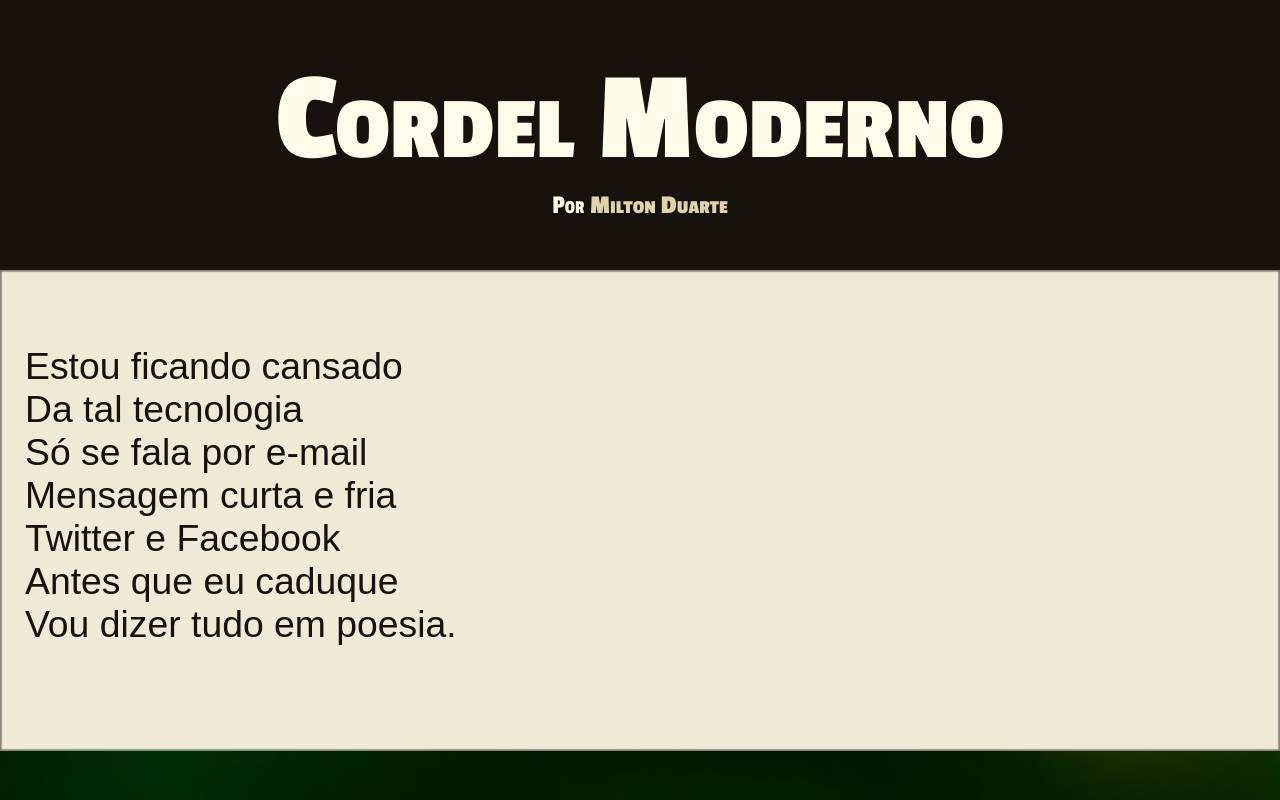
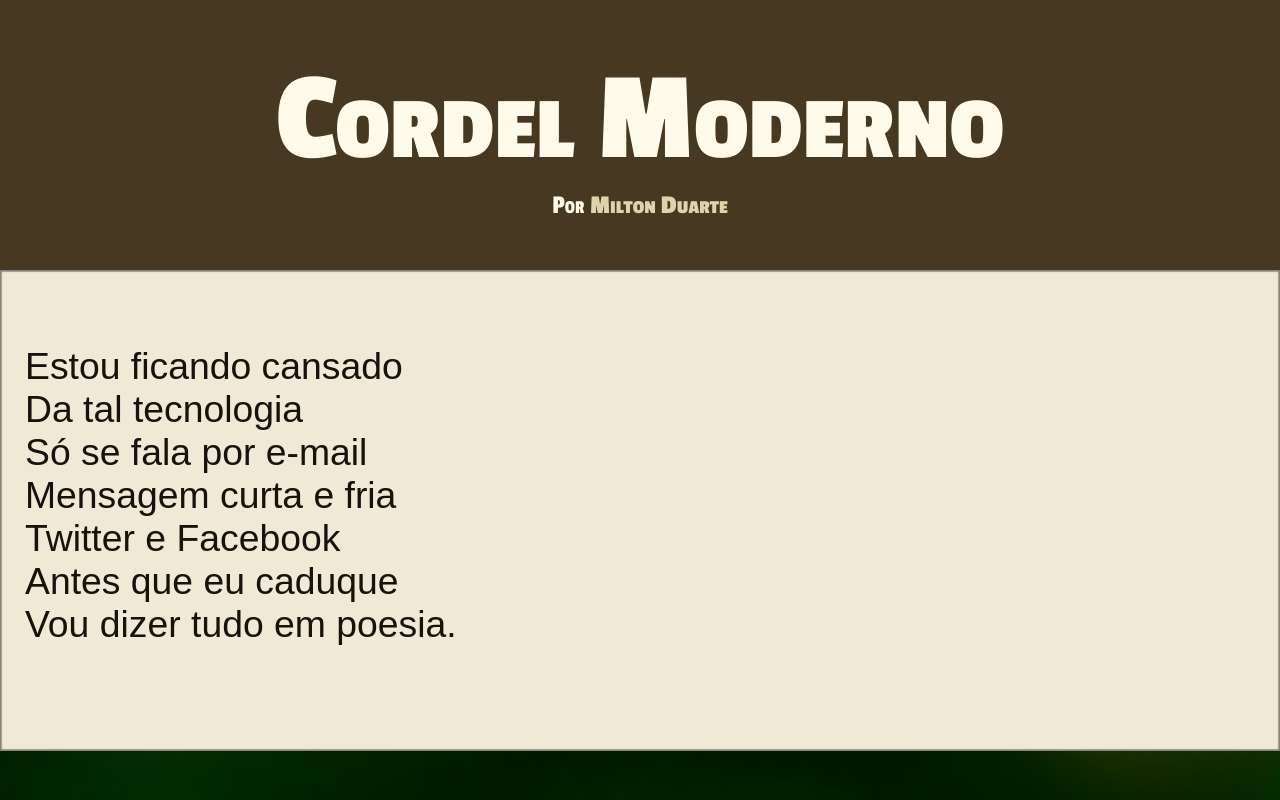
Before and after one commit to fernandoaguiardev/html5css3, a plain HTML site: page ex022_cordel_moderno_/index.html in a window 1280 px wide. Shown: the top 800 px of the page. Drawn offline with Linux system fonts and the light colour scheme; a web font is replaced by a local one.

Commit message:
remake
The background color has been changed to #473821.

```diff
--- a/ex022_cordel_moderno_/estilo/style.css
+++ b/ex022_cordel_moderno_/estilo/style.css
@@ -36,7 +36,7 @@ html, body{
 
 header{
     /* Estilização do cabeçalho */
-    background-color: var(--tom06); /* Fundo escuro */
+    background-color: var(--tom05); /* Fundo escuro */
     color: var(--tom07); /* Texto claro */
     text-align: center;
     font-family: var(--fonte1); /* Usa a primeira fonte */
```
